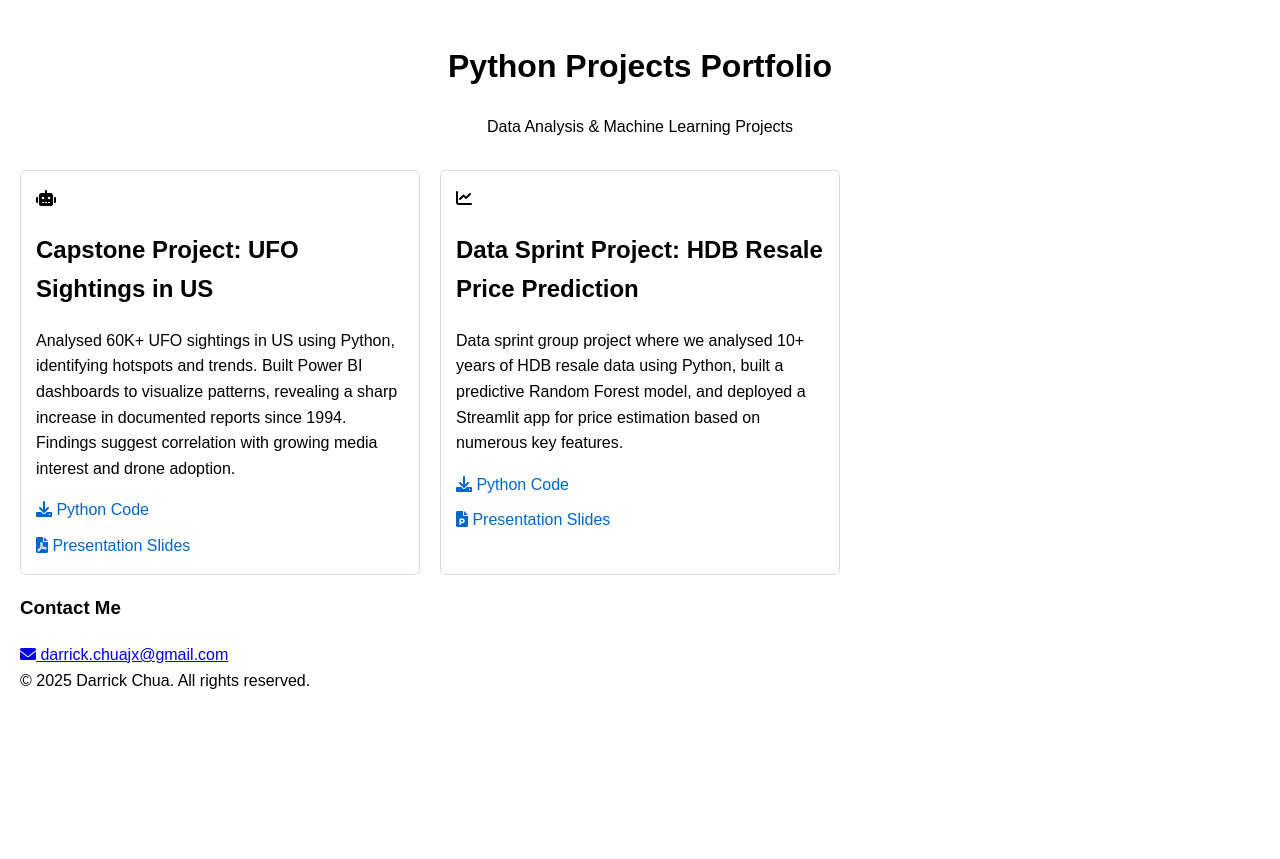
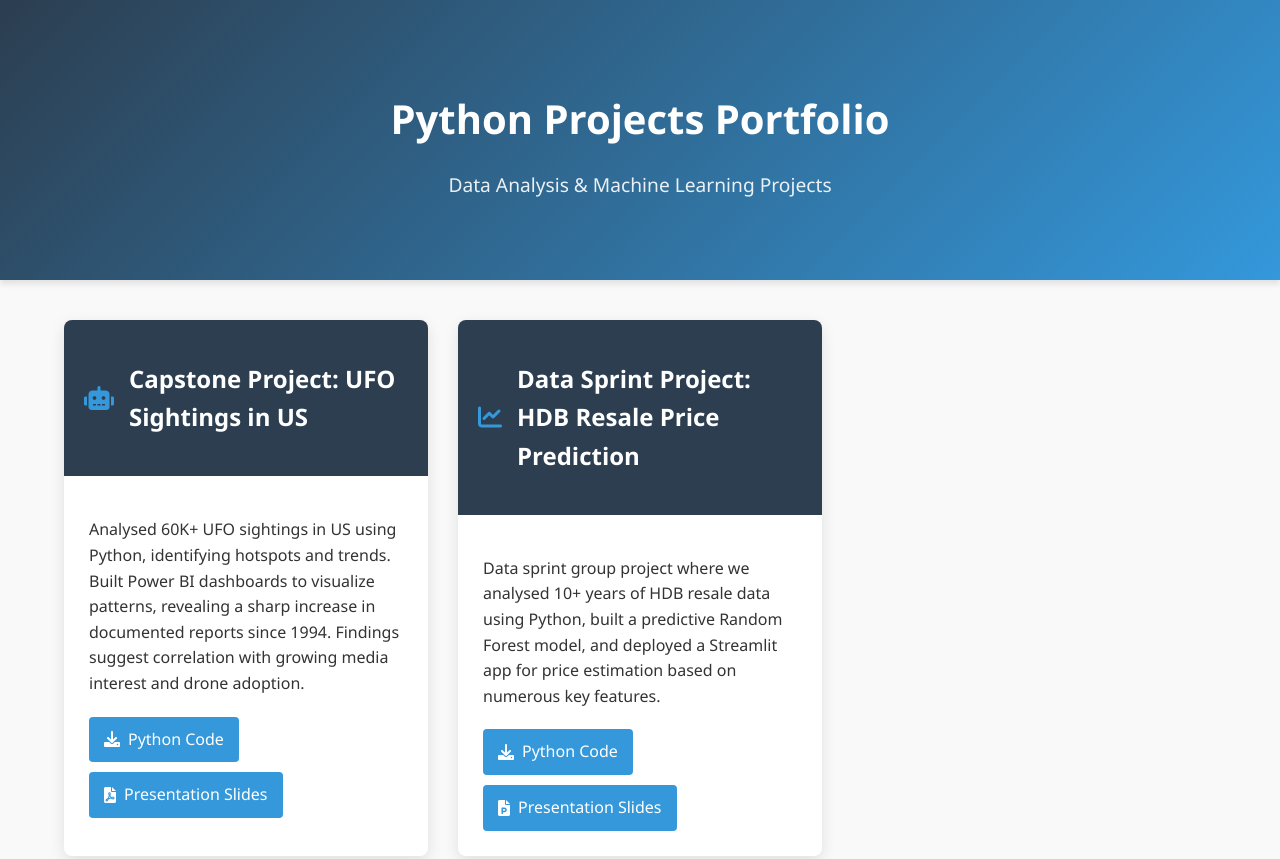
Before and after one commit to Nosferus-dc/Webpage, a plain HTML site: page index.html in a window 1280 px wide. Shown: the top 859 px of the page. Before the commit the page ends 800 px from the top, so only its background shows below. Drawn offline with Linux system fonts and the light colour scheme.

Commit message:
Update styles.css

```diff
--- a/styles.css
+++ b/styles.css
@@ -1,34 +1,150 @@
-body {
-    font-family: Arial, sans-serif;
-    line-height: 1.6;
-    margin: 0;
-    padding: 20px;
+:root {
+    --primary-color: #2c3e50;
+    --secondary-color: #3498db;
+    --accent-color: #e74c3c;
+    --light-color: #ecf0f1;
+    --dark-color: #2c3e50;
+    --text-color: #333;
+    --text-light: #7f8c8d;
 }
 
-header {
+body {
+    font-family: 'Segoe UI', Tahoma, Geneva, Verdana, sans-serif;
+    line-height: 1.6;
+    color: var(--text-color);
+    margin: 0;
+    padding: 0;
+    background-color: #f9f9f9;
+}
+
+.container {
+    width: 90%;
+    max-width: 1200px;
+    margin: 0 auto;
+    padding: 0 20px;
+}
+
+.hero {
+    background: linear-gradient(135deg, var(--primary-color), var(--secondary-color));
+    color: white;
+    padding: 60px 0;
     text-align: center;
-    margin-bottom: 30px;
+    margin-bottom: 40px;
+    box-shadow: 0 4px 6px rgba(0, 0, 0, 0.1);
+}
+
+.hero h1 {
+    font-size: 2.5rem;
+    margin-bottom: 10px;
+}
+
+.subtitle {
+    font-size: 1.2rem;
+    opacity: 0.9;
+    font-weight: 300;
 }
 
 .projects {
     display: grid;
-    grid-template-columns: repeat(auto-fill, minmax(300px, 1fr));
-    gap: 20px;
+    grid-template-columns: repeat(auto-fill, minmax(350px, 1fr));
+    gap: 30px;
+    margin-bottom: 50px;
 }
 
 .project-card {
-    border: 1px solid #ddd;
-    padding: 15px;
-    border-radius: 5px;
+    background: white;
+    border-radius: 8px;
+    overflow: hidden;
+    box-shadow: 0 5px 15px rgba(0, 0, 0, 0.1);
+    transition: transform 0.3s ease, box-shadow 0.3s ease;
 }
 
-.project-card a {
-    display: block;
-    margin-top: 10px;
-    color: #0066cc;
+.project-card:hover {
+    transform: translateY(-5px);
+    box-shadow: 0 10px 25px rgba(0, 0, 0, 0.15);
+}
+
+.project-header {
+    background-color: var(--primary-color);
+    color: white;
+    padding: 20px;
+    display: flex;
+    align-items: center;
+    gap: 15px;
+}
+
+.project-icon {
+    font-size: 1.5rem;
+    color: var(--secondary-color);
+}
+
+.project-content {
+    padding: 25px;
+}
+
+.project-links {
+    display: flex;
+    flex-wrap: wrap;
+    gap: 10px;
+    margin-top: 20px;
+}
+
+.btn {
+    display: inline-flex;
+    align-items: center;
+    gap: 8px;
+    padding: 10px 15px;
+    background-color: var(--secondary-color);
+    color: white;
+    text-decoration: none;
+    border-radius: 4px;
+    font-weight: 500;
+    transition: background-color 0.3s ease;
+}
+
+.btn:hover {
+    background-color: #2980b9;
     text-decoration: none;
 }
 
-.project-card a:hover {
-    text-decoration: underline;
+.footer {
+    background-color: var(--dark-color);
+    color: white;
+    padding: 40px 0;
+    text-align: center;
 }
+
+.footer h3 {
+    margin-bottom: 20px;
+    font-size: 1.3rem;
+}
+
+.contact-link {
+    color: var(--light-color);
+    text-decoration: none;
+    display: inline-flex;
+    align-items: center;
+    gap: 8px;
+    margin-bottom: 20px;
+    transition: color 0.3s ease;
+}
+
+.contact-link:hover {
+    color: var(--secondary-color);
+}
+
+.copyright {
+    margin-top: 20px;
+    font-size: 0.9rem;
+    color: var(--text-light);
+}
+
+@media (max-width: 768px) {
+    .hero h1 {
+        font-size: 2rem;
+    }
+
+    .projects {
+        grid-template-columns: 1fr;
+    }
+}
```
